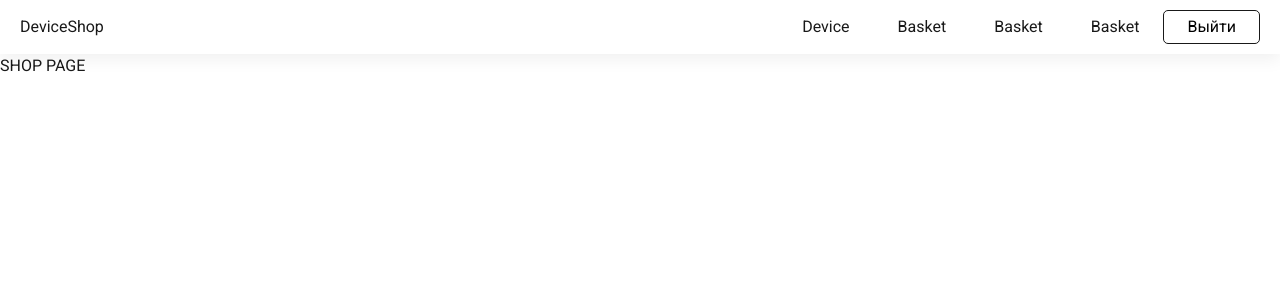
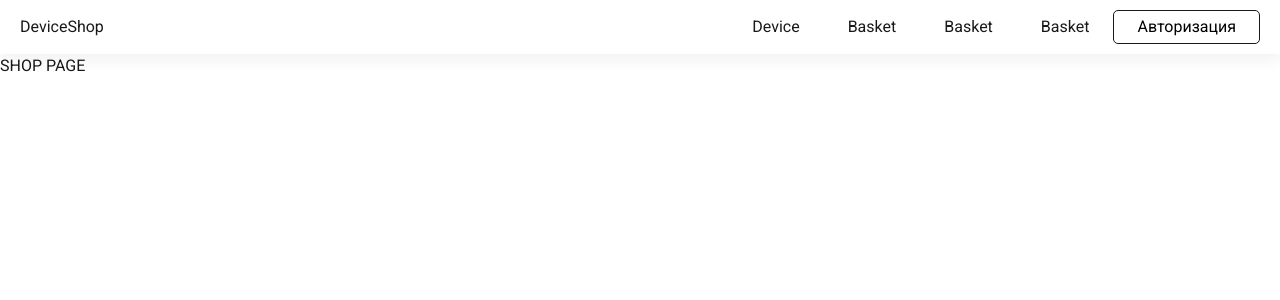
Before and after one commit to BarB93/online-store, a React (Create React App) app in the folder client/: page /shop in a window 1280 px wide. Shown: the top 300 px of the page. Built offline with nearby package versions, Linux system fonts and the light colour scheme.

Commit message:
addition NavBar component and styles for it

```diff
--- a/client/src/components/NavBar/NavBar.js
+++ b/client/src/components/NavBar/NavBar.js
@@ -12,6 +12,8 @@ import styles from './NavBar.module.scss'
 const NavBar = observer(() => {
     const {user} = useContext(Context)
 
+    const clickHandler = () => user.setIsAuth(true)
+
     return (
         <header className={styles.header}>
             <div className={'container'}>
@@ -22,7 +24,14 @@ const NavBar = observer(() => {
                         <li className={styles.nav__item}><NavLink className={styles.nav__link} to={SHOP_ROUTE}>Basket</NavLink></li>
                         <li className={styles.nav__item}><NavLink className={styles.nav__link} to={SHOP_ROUTE}>Basket</NavLink></li>
                         <li className={styles.nav__item}><NavLink className={styles.nav__link} to={SHOP_ROUTE}>Basket</NavLink></li>
-                        <Button>Выйти</Button>
+                       {user.isAuth ?
+                            <>
+                                <Button>Админ панель</Button>
+                                <Button>Выйти</Button>
+                            </>
+                            :
+                            <Button clickHandler={clickHandler}>Авторизация</Button>
+                       }
                     </ul>
                 </nav>
             </div>
--- a/client/src/components/NavBar/NavBar.module.scss
+++ b/client/src/components/NavBar/NavBar.module.scss
@@ -18,20 +18,27 @@
 .nav {
     display: flex;
     align-items: center;
+    height: 54px;
 
     &__menu {
+        display: flex;
+        align-items: center;
+        height: 100%;
         padding: 0;
         margin: 0;
         margin-left: auto;
     }
     &__item {
         display: inline-block;
-        padding: 0px 16px;
+        height: 100%;
+        padding: 0 16px;
     }
     &__link {
         position: relative;
-        display: inline-block;
-        padding: 15px 8px;
+        display: flex;
+        align-items: center;
+        height: 100%;
+        padding: 0 8px;
 
         &::after {
             content: "";
```
